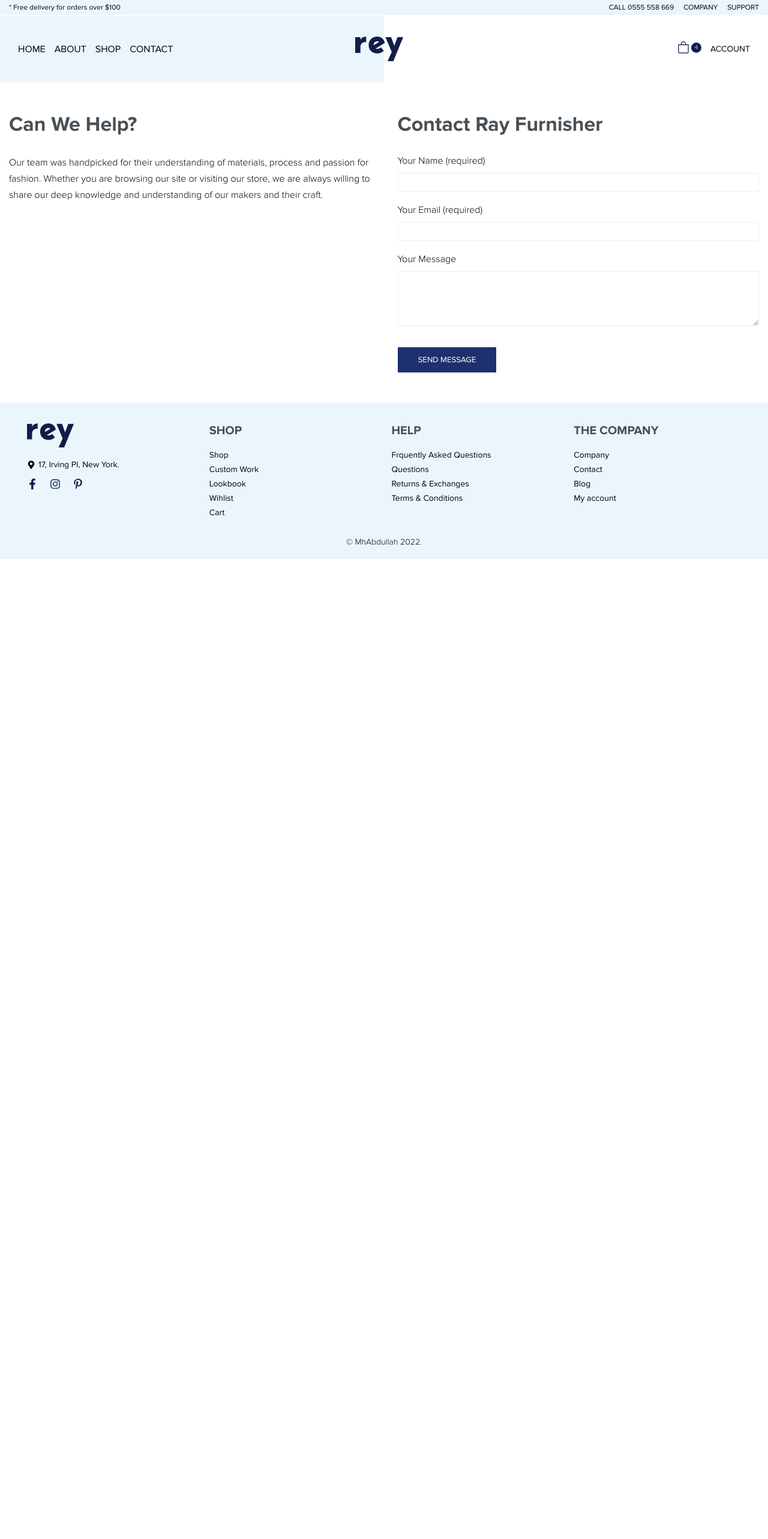
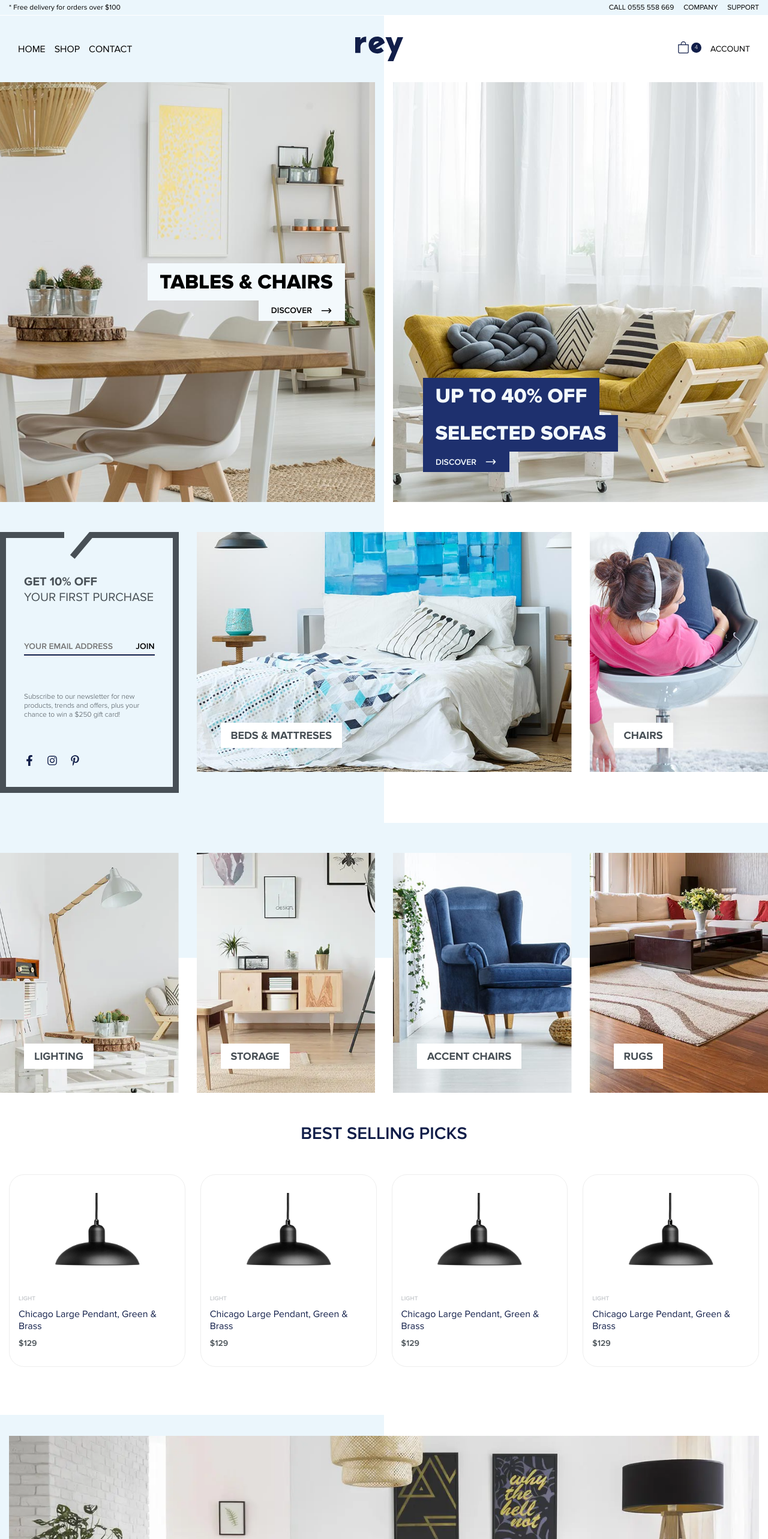
Before and after one commit to mohaymenrafi/rey-furnisher, a React (Create React App) app in the folder client/: page / in a window 1280 px wide. Shown: the top 2566 px of the page at 60% size. Before the commit the page ends 932 px from the top, so only its background shows below. Built offline with nearby package versions, Linux system fonts and the light colour scheme.

Commit message:
setting up react router

```diff
--- a/client/src/App.tsx
+++ b/client/src/App.tsx
@@ -1,4 +1,5 @@
 import React from "react";
+import { BrowserRouter, Route, Routes } from "react-router-dom";
 import { Footer, Header, Theme } from "./components";
 import Contact from "./pages/Contact";
 import Home from "./pages/Home";
@@ -6,13 +7,19 @@ import GlobalStyle from "./styles/globalstyle";
 
 function App() {
   return (
-    <Theme>
-      <GlobalStyle />
-      <Header />
-      {/* <Home /> */}
-      <Contact />
-      <Footer />
-    </Theme>
+    <BrowserRouter>
+      <Theme>
+        <GlobalStyle />
+        <Header />
+
+        <Routes>
+          <Route path="/" element={<Home />} />
+          <Route path="contact" element={<Contact />} />
+        </Routes>
+
+        <Footer />
+      </Theme>
+    </BrowserRouter>
   );
 }
 
--- a/client/src/components/Header/Desktop.tsx
+++ b/client/src/components/Header/Desktop.tsx
@@ -59,7 +59,7 @@ const Desktop: React.FC<IHeaderProps> = ({ logo, menuItem }) => {
       <ul>
         {menuItem?.map((item, idx) => (
           <li key={idx}>
-            <a href={item.url}>{item.name}</a>
+            <Link to={item.url}>{item.name}</Link>
           </li>
         ))}
       </ul>
@@ -71,7 +71,7 @@ const Desktop: React.FC<IHeaderProps> = ({ logo, menuItem }) => {
           </Icon>
         </CartIcon>
         <SmallText>
-          <Link to="/">ACCOUNT</Link>
+          <Link to="/my-account">ACCOUNT</Link>
         </SmallText>
       </Right>
     </DesktopNav>
--- a/client/src/components/Header/index.tsx
+++ b/client/src/components/Header/index.tsx
@@ -24,10 +24,6 @@ const menuItem: IMenuItem[] = [
   {
     name: "Home",
     url: "/",
-  },
-  {
-    name: "About",
-    url: "/about",
   },
   {
     name: "Shop",
--- a/client/src/components/TopPicks/TopPicksCard/index.tsx
+++ b/client/src/components/ProductCard/index.tsx
@@ -1,7 +1,7 @@
 import React from "react";
 import styled from "styled-components";
-import ProductImg from "../../../assets/30.jpeg";
-import { theme } from "../../../styles/theme";
+import ProductImg from "../../assets/30.jpeg";
+import { theme } from "../../styles/theme";
 
 const CardContainer = styled.div`
   position: relative;
@@ -54,7 +54,7 @@ const Price = styled.p`
   font-size: ${theme.fs.sm};
   font-weight: 600;
 `;
-const index = () => {
+const ProductCard = () => {
   return (
     <CardContainer>
       <img src={ProductImg} alt="" />
@@ -65,4 +65,4 @@ const index = () => {
   );
 };
 
-export default index;
+export default ProductCard;
--- a/client/src/components/TopPicks/index.tsx
+++ b/client/src/components/TopPicks/index.tsx
@@ -3,7 +3,7 @@ import styled from "styled-components";
 import Container from "../../styles/Container";
 import { SmallText } from "../../styles/SmallText";
 import { theme } from "../../styles/theme";
-import TopPicksCard from "./TopPicksCard/index";
+import ProductCard from "../ProductCard/index";
 
 const ContainerExtended = styled(Container)`
   padding: 50px 15px;
@@ -36,10 +36,10 @@ const TopPicks = () => {
       <SectionTitle>BEST SELLING PICKS</SectionTitle>
 
       <CardContainer>
-        <TopPicksCard />
-        <TopPicksCard />
-        <TopPicksCard />
-        <TopPicksCard />
+        <ProductCard />
+        <ProductCard />
+        <ProductCard />
+        <ProductCard />
       </CardContainer>
     </ContainerExtended>
   );
--- a/client/src/index.tsx
+++ b/client/src/index.tsx
@@ -2,16 +2,13 @@ import React from "react";
 import ReactDOM from "react-dom/client";
 import App from "./App";
 import reportWebVitals from "./reportWebVitals";
-import { BrowserRouter } from "react-router-dom";
 
 const root = ReactDOM.createRoot(
   document.getElementById("root") as HTMLElement
 );
 root.render(
   <React.StrictMode>
-    <BrowserRouter>
-      <App />
-    </BrowserRouter>
+    <App />
   </React.StrictMode>
 );
 
```
